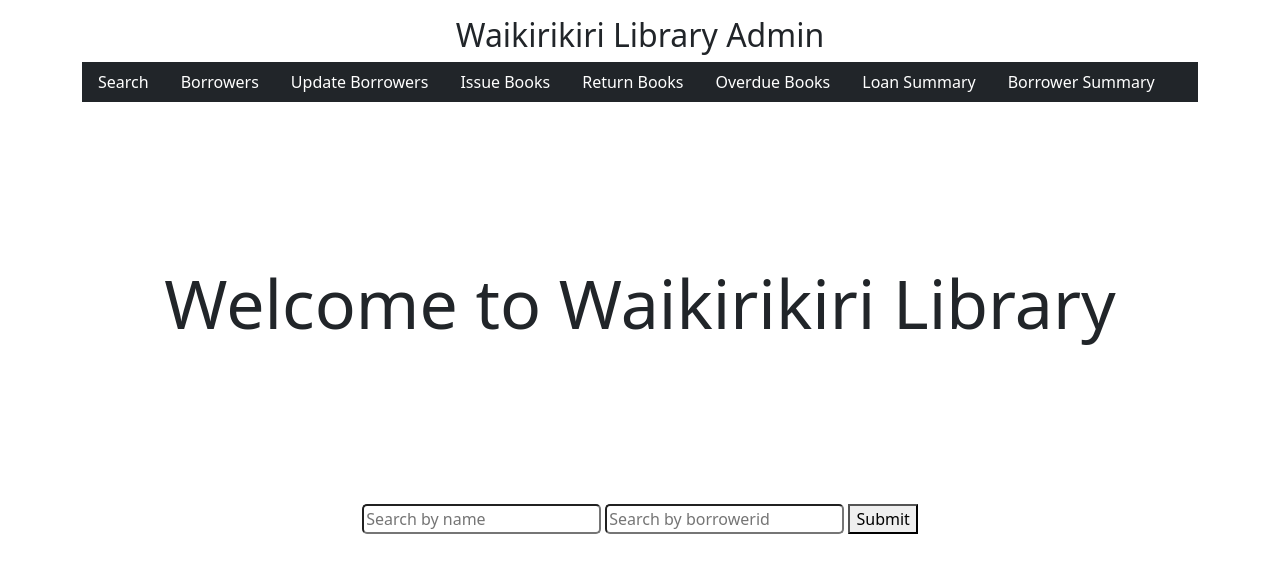
After one commit to SherlynDuan/636-final-library-app, a Flask app: page /staff/borrowersearch in a window 1280 px wide. The commit adds this page. Shown: the top 573 px of the page. Run offline with Flask 2, Linux system fonts and the light colour scheme.

Commit message:
update search function
using mysql like

```diff
--- a/librarywebapp/app.py
+++ b/librarywebapp/app.py
@@ -32,39 +32,39 @@ def home():
 def search():
     return render_template ("search.html")
 
-@app.route ("/searchresult", methods=["GET", "POST"])
+@app.route ("/searchresult", methods=["POST"])
 def searchresult():
-    author=request.args.get("author")
-    title =request.args.get("title")
+    author=request.form.get("author")
+    authorsearch = "%" + author + "%"
+    title =request.form.get("title")
+    titlesearch = "%" + title + "%"
     connection = getCursor()
-    connection.execute("SELECT books.bookid, books.booktitle, books.author, bookcopies.bookcopyid, bookcopies.format,\
+
+    if author is '':
+        connection.execute("SELECT books.bookid, books.booktitle, books.author, bookcopies.bookcopyid, bookcopies.format,\
        loans.returned, DATEDIFF(CURDATE(),loans.loandate) \
         FROM books inner join bookcopies on books.bookid = bookcopies.bookid inner join loans \
-        on bookcopies.bookcopyid=loans.bookcopyid;")
-    resultlist = connection.fetchall()
-    result_list=[]
+        on bookcopies.bookcopyid=loans.bookcopyid WHERE booktitle LIKE %s;",(titlesearch,))
+        result_list = connection.fetchall()
 
+    elif title is '':
+        connection.execute("SELECT books.bookid, books.booktitle, books.author, bookcopies.bookcopyid, bookcopies.format,\
+       loans.returned, DATEDIFF(CURDATE(),loans.loandate) \
+        FROM books inner join bookcopies on books.bookid = bookcopies.bookid inner join loans \
+        on bookcopies.bookcopyid=loans.bookcopyid WHERE author LIKE %s;",(authorsearch,))
+        result_list= connection.fetchall()
 
-    if author == '':
-        for result in resultlist:
-            if title.lower() in result[1].lower():
-                result_list.append(result)
+    else:
+        connection.execute("SELECT books.bookid, books.booktitle, books.author, bookcopies.bookcopyid, bookcopies.format,\
+       loans.returned, DATEDIFF(CURDATE(),loans.loandate) \
+        FROM books inner join bookcopies on books.bookid = bookcopies.bookid inner join loans \
+        on bookcopies.bookcopyid=loans.bookcopyid WHERE author LIKE %s And booktitle LIKE %s;",(authorsearch,titlesearch,))
+        result_list= connection.fetchall()
 
-    elif title == '':
-        for result in resultlist:
-            if author.lower() in result[2].lower():
-                result_list.append(result)
+    print (result_list)
 
-    elif author != '' and title != '':
-        for result in resultlist:
-            if (author.lower() in result[2].lower()) and (title.lower() in result[1].lower()) :
-                result_list.append(result)
-                print(result_list)
+    return render_template ("result.html", author=author, title=title, result_list = result_list )
 
-    if len(result_list) == 0:
-        return render_template ("noresult.html", author=author, title=title)
-    else:
-        return render_template ("result.html", author=author, title=title, result_list = result_list)
 
 
 
@@ -95,36 +95,27 @@ def borrowersearch():
 
 @app.route("/staff/borrowersearchresult", methods=["GET", "POST"])
 def borrowersearchresult():
-    name=request.args.get("name")
-    borrowerid =request.args.get("borrowerid")
+    name=request.form.get("name")
+    namesearch = "%" + name + "%"
+    borrowerid =request.form.get("borrowerid")
+    borroweridsearch= "%" + borrowerid + "%"
     connection = getCursor()
-    connection.execute("SELECT * from borrowers;")
-    resultlist = connection.fetchall()
-    result_list=[]
+
+
     if borrowerid == '':
-        for result in resultlist:
-            if (name.lower()) in (result[1].lower()) or (name.lower()) in (result[2].lower()):
-                result_list.append(result)
+        connection.execute("SELECT * from borrowers WHERE firstname LIKE %s OR familyname LIKE %s;", (namesearch, namesearch, ))
+        result_list = connection.fetchall()
 
     elif name == '':
-        for result in resultlist:
-            if str(borrowerid) in str(result[0]):
-                result_list.append(result)
+        connection.execute("SELECT * from borrowers WHERE borrowerid LIKE %s;", (borroweridsearch, ))
+        result_list = connection.fetchall()
 
-    elif name != '' and borrowerid != '':
-        for result in resultlist:
-            if (str(borrowerid) in str(result[0])) and ((name.lower()) in \
-            (result[1].lower()) or (name.lower()) in (result[2].lower())) :
-                result_list.append(result)
-                print(result_list)
+    else:
+        connection.execute ("SELECT * from borrowers WHERE borrowerid LIKE %s AND (familyname LIKE %s OR firstname LIKE %s);", (borroweridsearch,namesearch, namesearch,))
+        result_list = connection.fetchall()
 
 
-    print(result_list)
-
-    if len(result_list) == 0:
-        return render_template ("noborrowerresult.html", name=name, borrowerid=borrowerid)
-    else:
-        return render_template ("borrowerresult.html", name=name, borrowerid=borrowerid, result_list = result_list)
+    return render_template ("borrowerresult.html", name=name, borrowerid=borrowerid, result_list = result_list)
 
 
 
--- a/librarywebapp/connect.py
+++ b/librarywebapp/connect.py
@@ -1,7 +1,7 @@
 # These details are available on the first MySQL Workbench screen
 # Usually called 'Local Instance'
 dbuser = "root" #PUT YOUR MySQL username here - usually root
-dbpass = "Dxx199023" #PUT YOUR PASSWORD HERE
+dbpass = "Dxx1990723" #PUT YOUR PASSWORD HERE
 dbhost = "localhost"
 dbport = "3306"
 dbname = "library"
--- /dev/null
+++ b/librarywebapp/templates/borrowersearch.html
@@ -0,0 +1,11 @@
+{% extends "staffbase.html" %}
+{% block content %}
+<p style="text-align:center; font-size: 68px; margin:150px auto; "> Welcome to Waikirikiri Library </p>
+<div class="container mt-3">
+  <form style="text-align:center;" action="/staff/borrowersearchresult" method="POST">
+    <input type="text" style="border-radius: 5px;" placeholder="Search by name" name="name">
+    <input type="text" style="border-radius: 5px;" placeholder="Search by borrowerid" name="borrowerid">
+    <button type="submit">Submit</button>
+  </form>
+</div>
+{% endblock %}
--- a/librarywebapp/templates/noborrowerresult.html
+++ /dev/null
@@ -1,5 +0,0 @@
-{% extends "staffbase.html" %}
-{% block content %}
-<h3 style="text-align:center; margin:30px auto;">Sorry, no results for {{name}} {{borrowerid}}</h3>
-
-{% endblock %}
--- a/librarywebapp/templates/noresult.html
+++ /dev/null
@@ -1,5 +0,0 @@
-{% extends "base.html" %}
-{% block content %}
-<h3 style="text-align:center; margin:30px auto;">Sorry, no results for {{title}} {{author}}</h3>
-
-{% endblock %}
--- a/librarywebapp/templates/search.html
+++ b/librarywebapp/templates/search.html
@@ -2,7 +2,7 @@
 {% block content %}
 <p style="text-align:center; font-size: 68px; margin:150px auto; "> Welcome to Waikirikiri Library </p>
 <div class="container mt-3">
-  <form style="text-align:center;" action="/searchresult" method="GET">
+  <form style="text-align:center;" action="/searchresult" method="POST">
     <input type="text" style="border-radius: 5px;" placeholder="Search by author" name="author">
     <input type="text" style="border-radius: 5px;" placeholder="Search by title" name="title">
     <button type="submit">Submit</button>
--- a/librarywebapp/templates/staffsearch.html
+++ b/librarywebapp/templates/staffsearch.html
@@ -2,7 +2,7 @@
 {% block content %}
 <p style="text-align:center; font-size: 68px; margin:150px auto; "> Welcome to Waikirikiri Library Admin</p>
 <div class="container mt-3">
-  <form style="text-align:center;" action="/searchresult" method="GET">
+  <form style="text-align:center;" action="/searchresult" method="POST">
     <input type="text" style="border-radius: 5px;" placeholder="Search by author" name="author">
     <input type="text" style="border-radius: 5px;" placeholder="Search by title" name="title">
     <button type="submit">Submit</button>
```
